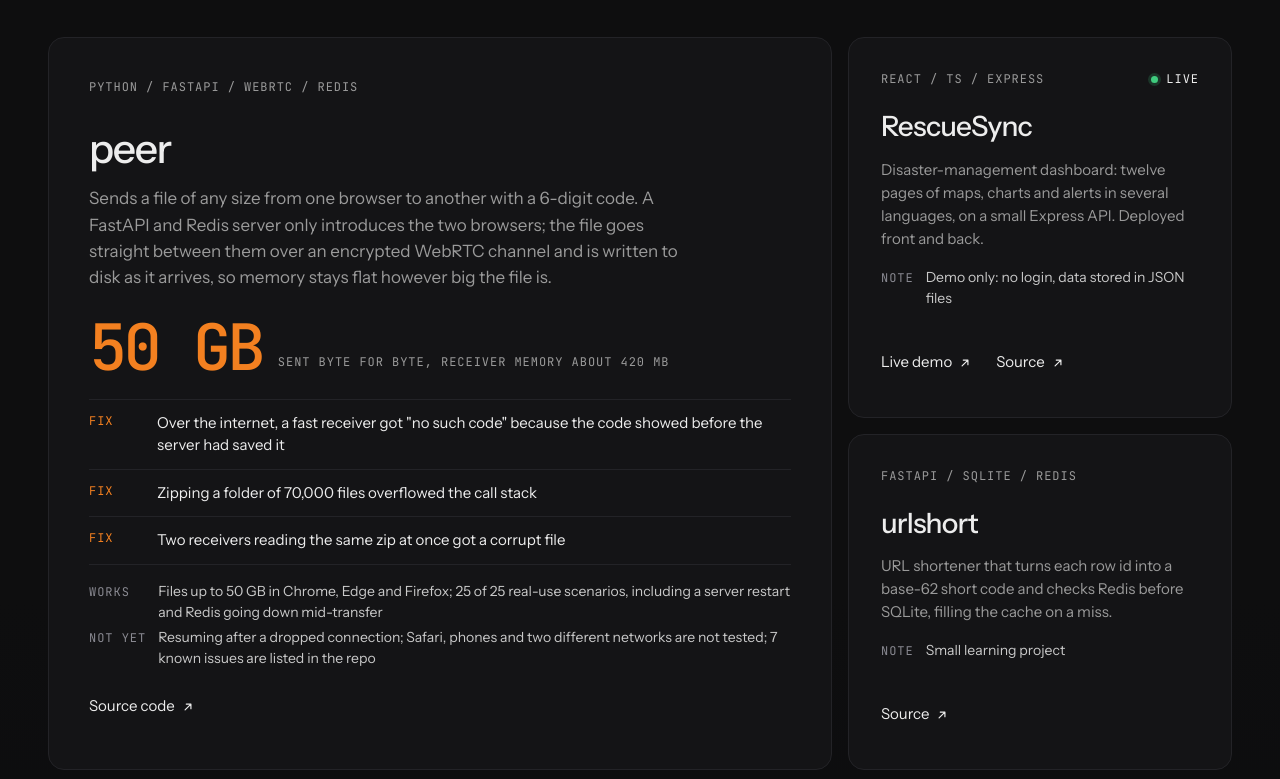
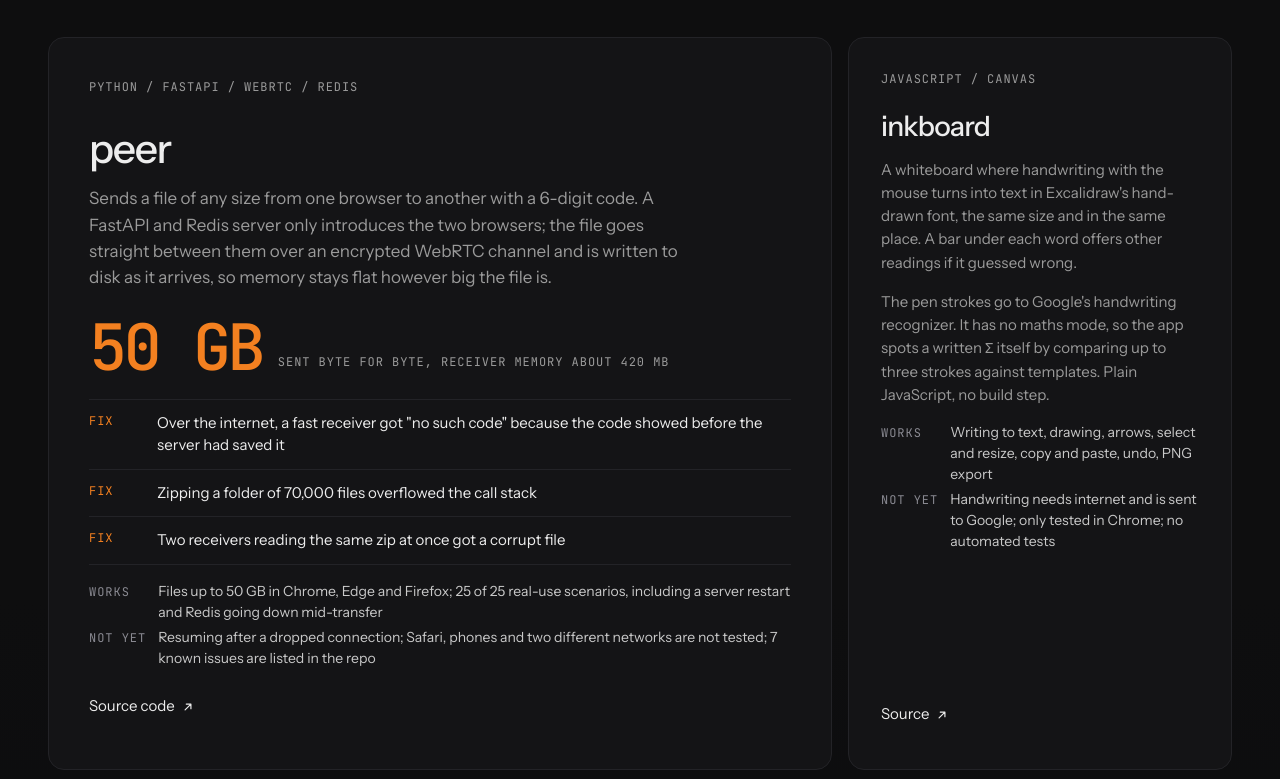
Before and after one commit to KrBeTect2025/portfolio, a plain HTML site: page index.html in a window 1280 px wide. Shown: the part 801-1580 px from the top of the page. Drawn offline with Linux system fonts and the light colour scheme; no server answers; animation ran at ten frames a second.

Commit message:
Replace RescueSync and urlshort with inkboard
RescueSync was deleted, so its demo and source both 404. urlshort was a small learning project.

```diff
--- a/index.html
+++ b/index.html
@@ -98,24 +98,17 @@
             </div>
           </article>
 
-          <article class="sg-card">
-            <div class="sg-row"><span class="sg-label">React / TS / Express</span><span class="sg-live">Live</span></div>
-            <h3 class="sg-title">RescueSync</h3>
-            <p class="sg-desc">Disaster-management dashboard: twelve pages of maps, charts and alerts in several languages, on a small Express API. Deployed front and back.</p>
-            <dl class="sg-status"><dt>Note</dt><dd>Demo only: no login, data stored in JSON files</dd></dl>
+          <article class="sg-card sg-card--tall">
+            <span class="sg-label">JavaScript / Canvas</span>
+            <h3 class="sg-title">inkboard</h3>
+            <p class="sg-desc">A whiteboard where handwriting with the mouse turns into text in Excalidraw's hand-drawn font, the same size and in the same place. A bar under each word offers other readings if it guessed wrong.</p>
+            <p class="sg-desc">The pen strokes go to Google's handwriting recognizer. It has no maths mode, so the app spots a written &Sigma; itself by comparing up to three strokes against templates. Plain JavaScript, no build step.</p>
+            <dl class="sg-status">
+              <dt>Works</dt><dd>Writing to text, drawing, arrows, select and resize, copy and paste, undo, PNG export</dd>
+              <dt>Not yet</dt><dd>Handwriting needs internet and is sent to Google; only tested in Chrome; no automated tests</dd>
+            </dl>
             <div class="sg-links">
-              <a class="sg-link" href="https://rescue-sync-delta.vercel.app" target="_blank" rel="noopener" aria-describedby="newTab">Live demo<svg width="14" height="14" viewBox="0 0 24 24" fill="none" stroke="currentColor" stroke-width="2" stroke-linecap="round" stroke-linejoin="round" aria-hidden="true"><path d="M7 17L17 7M9 7h8v8"/></svg></a>
-              <a class="sg-link" href="https://github.com/KrBeTect2025/RescueSync" target="_blank" rel="noopener" aria-describedby="newTab">Source<svg width="14" height="14" viewBox="0 0 24 24" fill="none" stroke="currentColor" stroke-width="2" stroke-linecap="round" stroke-linejoin="round" aria-hidden="true"><path d="M7 17L17 7M9 7h8v8"/></svg></a>
-            </div>
-          </article>
-
-          <article class="sg-card">
-            <span class="sg-label">FastAPI / SQLite / Redis</span>
-            <h3 class="sg-title">urlshort</h3>
-            <p class="sg-desc">URL shortener that turns each row id into a base-62 short code and checks Redis before SQLite, filling the cache on a miss.</p>
-            <dl class="sg-status"><dt>Note</dt><dd>Small learning project</dd></dl>
-            <div class="sg-links">
-              <a class="sg-link" href="https://github.com/KrBeTect2025/urlshort" target="_blank" rel="noopener" aria-describedby="newTab">Source<svg width="14" height="14" viewBox="0 0 24 24" fill="none" stroke="currentColor" stroke-width="2" stroke-linecap="round" stroke-linejoin="round" aria-hidden="true"><path d="M7 17L17 7M9 7h8v8"/></svg></a>
+              <a class="sg-link" href="https://github.com/KrBeTect2025/inkboard" target="_blank" rel="noopener" aria-describedby="newTab">Source<svg width="14" height="14" viewBox="0 0 24 24" fill="none" stroke="currentColor" stroke-width="2" stroke-linecap="round" stroke-linejoin="round" aria-hidden="true"><path d="M7 17L17 7M9 7h8v8"/></svg></a>
             </div>
           </article>
         </div>
```
